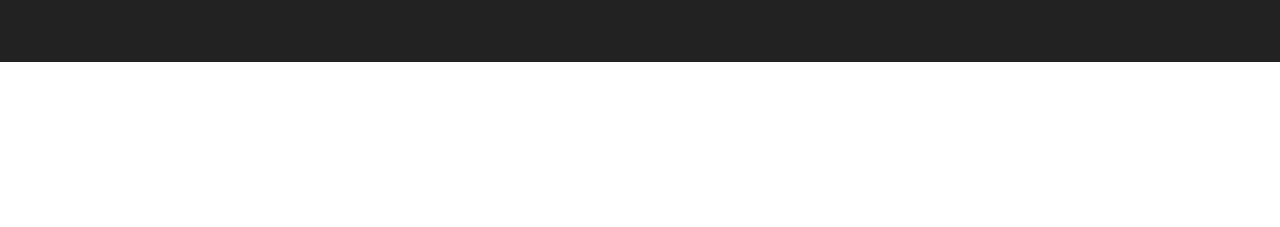
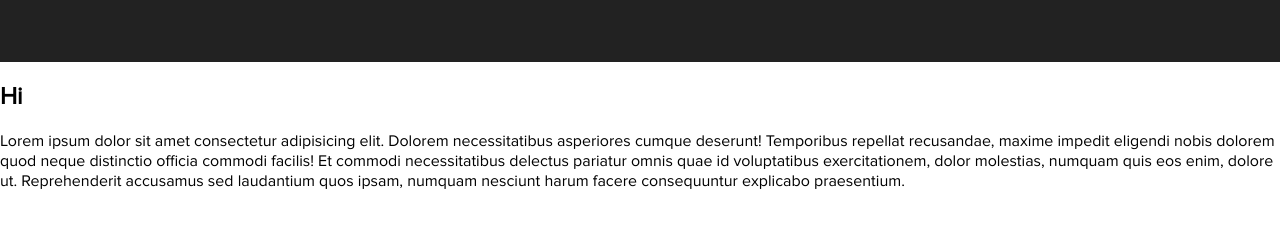
Before and after one commit to samhi113/wddaNav, a website: page index.html in a window 1280 px wide. Shown: the part 1596-1823 px from the top of the page. Before the commit the page ends 1722 px from the top, so only its background shows below. Drawn offline with Linux system fonts and the light colour scheme.

Commit message:
Update index.html

```diff
--- a/index.html
+++ b/index.html
@@ -69,6 +69,11 @@
           <img src="https://picsum.photos/720/1080" alt="Sample Photo" />
         </div>
       </section>
+      <section id="events">
+        <h1>Hi</h1>
+        <p>Lorem ipsum dolor sit amet consectetur adipisicing elit. Dolorem necessitatibus asperiores cumque deserunt! Temporibus repellat recusandae, maxime impedit eligendi nobis dolorem quod neque distinctio officia commodi facilis! Et commodi necessitatibus delectus pariatur omnis quae id voluptatibus exercitationem, dolor molestias, numquam quis eos enim, dolore ut. Reprehenderit accusamus sed laudantium quos ipsam, numquam nesciunt harum facere consequuntur explicabo praesentium.</p>
+
+      </section>
     </main>
   </body>
 </html>
```
